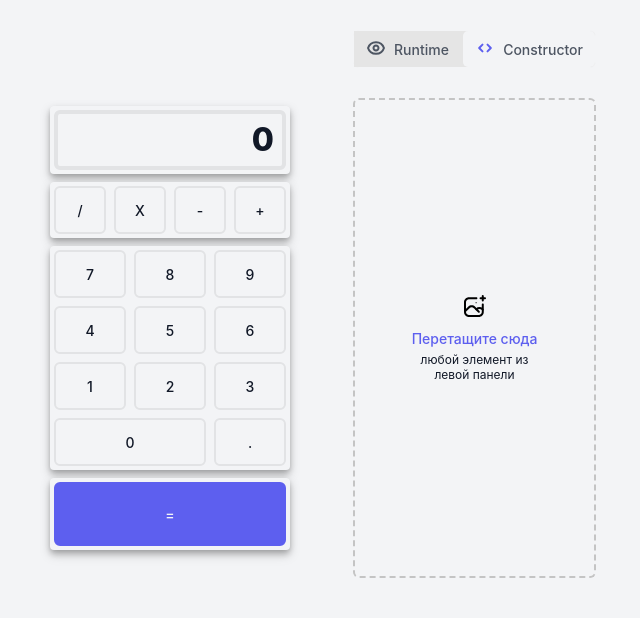
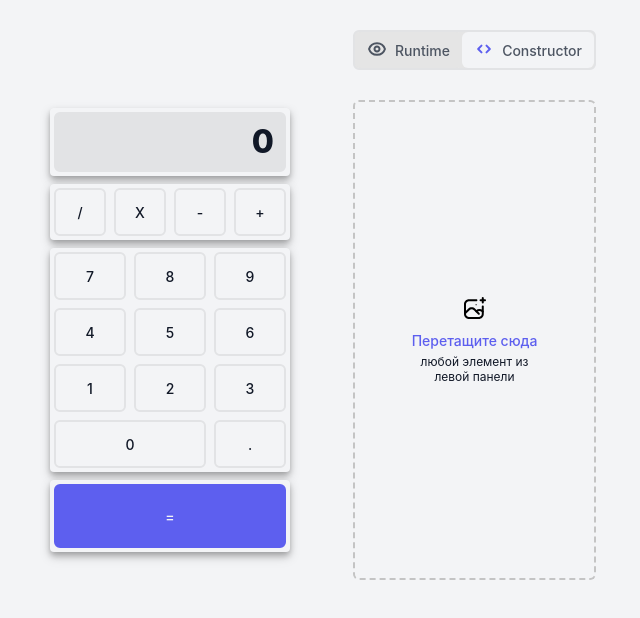
Before and after one commit to Serjge/constructor_calculator, a React (Create React App) app: page / in a window 1280 px wide. Shown: the top 618 px of the page, without its empty margins (317-957 px from the left). Built offline with nearby package versions, Linux system fonts and the light colour scheme.

Commit message:
fix: color NumberDisplay & border toggle

```diff
--- a/package.json
+++ b/package.json
@@ -2,6 +2,7 @@
   "name": "constructor_calculator",
   "version": "0.1.0",
   "private": true,
+  "homepage": "https://serjge.github.io/constructor_calculator/",
   "dependencies": {
     "@reduxjs/toolkit": "^1.8.1",
     "@testing-library/jest-dom": "^4.2.4",
@@ -24,7 +25,9 @@
     "start": "react-scripts start",
     "build": "react-scripts build",
     "test": "react-scripts test",
-    "eject": "react-scripts eject"
+    "eject": "react-scripts eject",
+    "predeploy": "npm run build",
+    "deploy": "gh-pages -d build"
   },
   "eslintConfig": {
     "extends": "react-app"
@@ -53,6 +56,7 @@
     "eslint-plugin-prettier": "^4.0.0",
     "eslint-plugin-react": "^7.29.4",
     "eslint-plugin-react-hooks": "^4.4.0",
+    "gh-pages": "^3.2.3",
     "prettier": "^2.6.2"
   }
 }
--- a/src/components/numberDisplay/style.ts
+++ b/src/components/numberDisplay/style.ts
@@ -17,7 +17,7 @@ export const Wrapper = styled.div<WrapperPropsType>`
   display: flex;
   justify-content: flex-end;
   align-items: center;
-  background: ${({ theme: { mainBackgroundColor } }) => mainBackgroundColor};
+  background: ${({ theme: { mainBorderColor } }) => mainBorderColor};
   border-radius: 6px;
   overflow: hidden;
 `;
--- a/src/components/toggle/style.ts
+++ b/src/components/toggle/style.ts
@@ -22,19 +22,17 @@ export const LeverToggle = styled.div<LeverTogglePropsType>`
   font-size: 14px;
   line-height: 15px;
   cursor: pointer;
+  border-radius: 6px;
 `;
 
 export const WrapperToggle = styled.div`
-  ${({ theme: { secondBackgroundColor, mainBackgroundColor } }) => `
-  border: 1px solid ${mainBackgroundColor};
+  ${({ theme: { secondBackgroundColor, mainBorderColor } }) => `
+  border: 2px solid ${mainBorderColor};
   background-color: ${secondBackgroundColor};
   `};
-
   margin: 30px;
-
   display: flex;
   justify-content: space-between;
   align-items: center;
-  height: 38px;
   border-radius: 6px;
 `;
```
Also changed, not shown: 1 other file (tests, documents, lock files or other folders).
